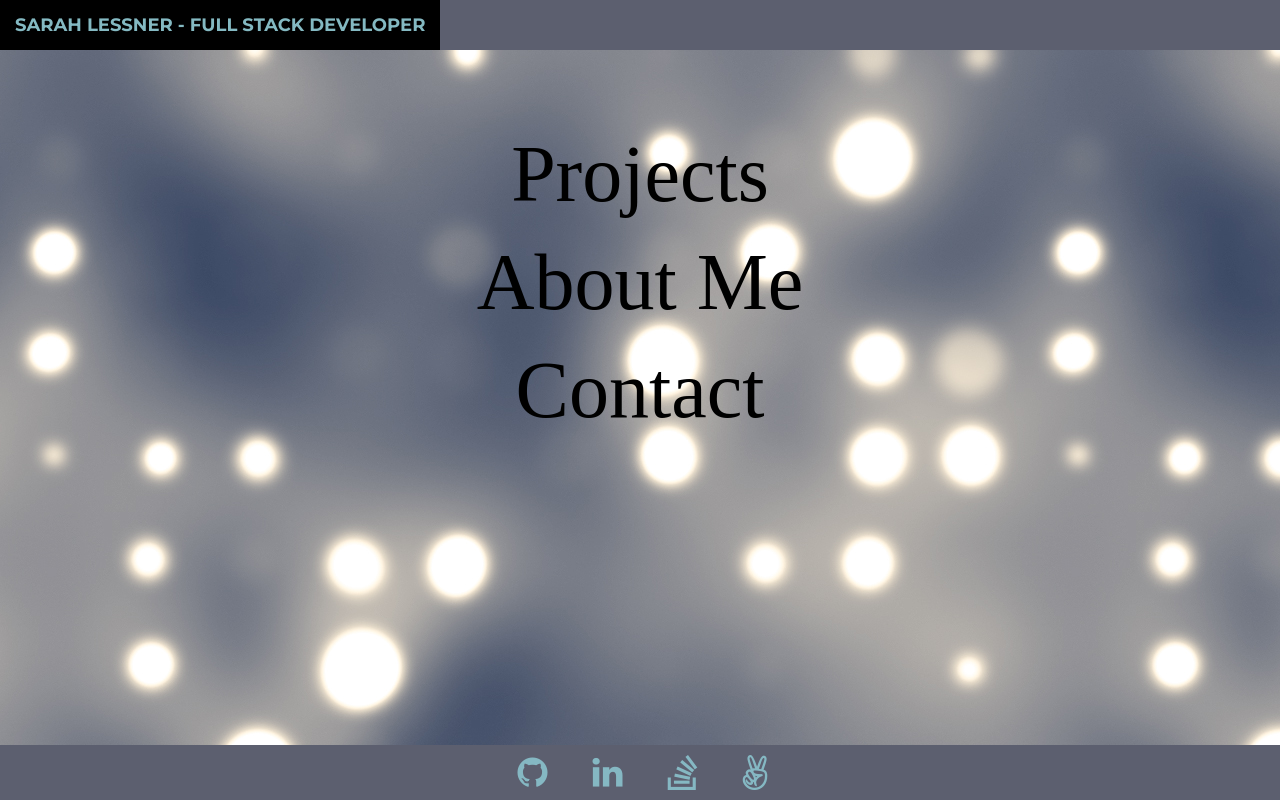
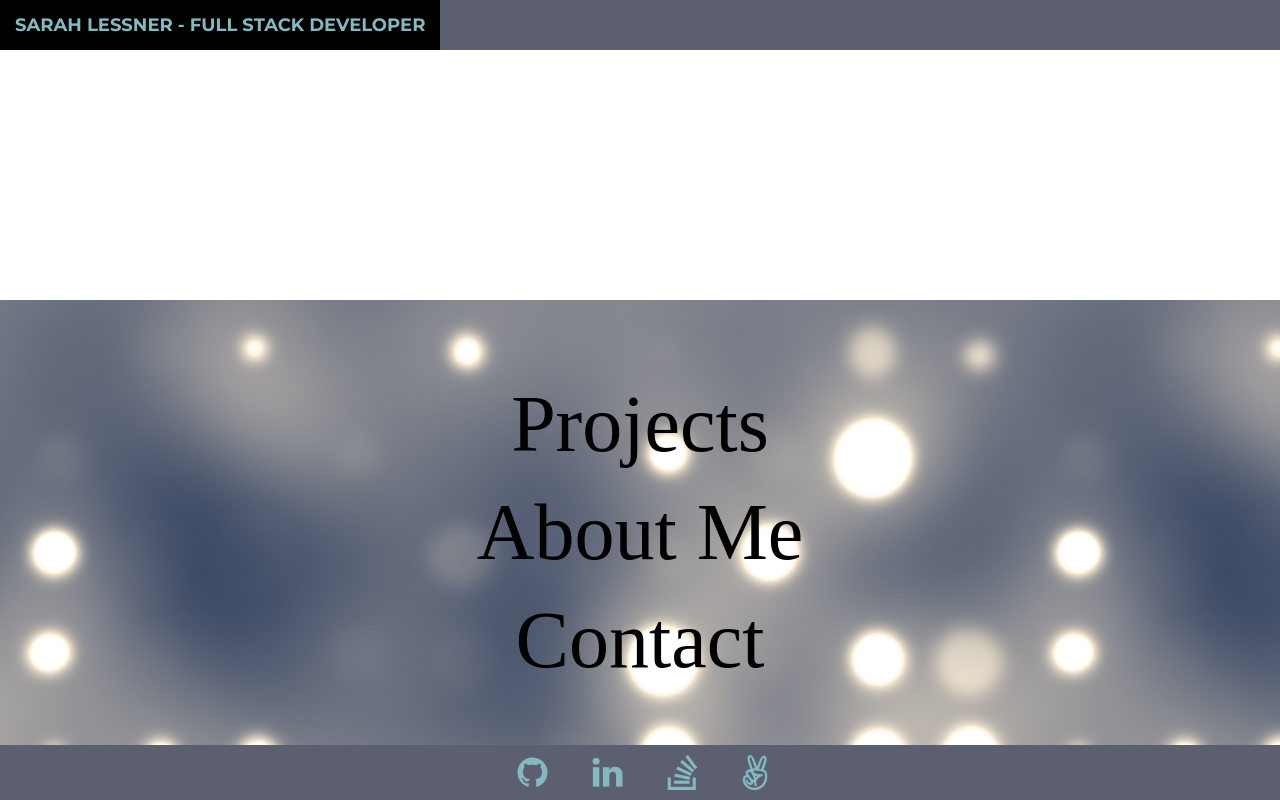
Before and after one commit to sarahlessner/Portfolio-React, a React (Create React App) app in the folder client/: page / in a window 1280 px wide. Shown: the top 800 px of the page. Built offline with nearby package versions, Linux system fonts and the light colour scheme; a web font is replaced by a local one.

Commit message:
updated order of image container div in html file to try again at pre loading images as background images still load slow when deployed

```diff
--- a/client/public/index.html
+++ b/client/public/index.html
@@ -19,10 +19,11 @@
     <noscript>
       You need to enable JavaScript to run this app.
     </noscript>
-    <div id="root"></div>
     <div class="preload-images">
       <img src="./light-blurs.png">
       <img src="./background-img.png">
     </div>
+    <div id="root"></div>
+
   </body>
 </html>
--- a/client/public/portfolio.css
+++ b/client/public/portfolio.css
@@ -128,7 +128,7 @@
 
 }
 
-.navMenu {
+.navMenu, .mainNav {
     text-transform: uppercase;
     color: black;
     font-family: Montserrat,"Helvetica Neue",Helvetica,Arial,sans-serif;
@@ -137,18 +137,21 @@
     position: fixed;
     width: 100%;
     z-index: 3;
+    top: 0;
 }
 
 .navbarMenu {
   float: right;
 }
 
-.mainNav {
+/*.mainNav {
   text-transform: uppercase;
   color: black;
   font-family: Montserrat,"Helvetica Neue",Helvetica,Arial,sans-serif;
   font-weight: 700;
-}
+  position: fixed;
+  top: 0;
+}*/
 
 .navbar-inverse .navbar-nav>li>a  {
   color: white;
```
Also changed, not shown: 4 other files (tests, documents, lock files or other folders).
